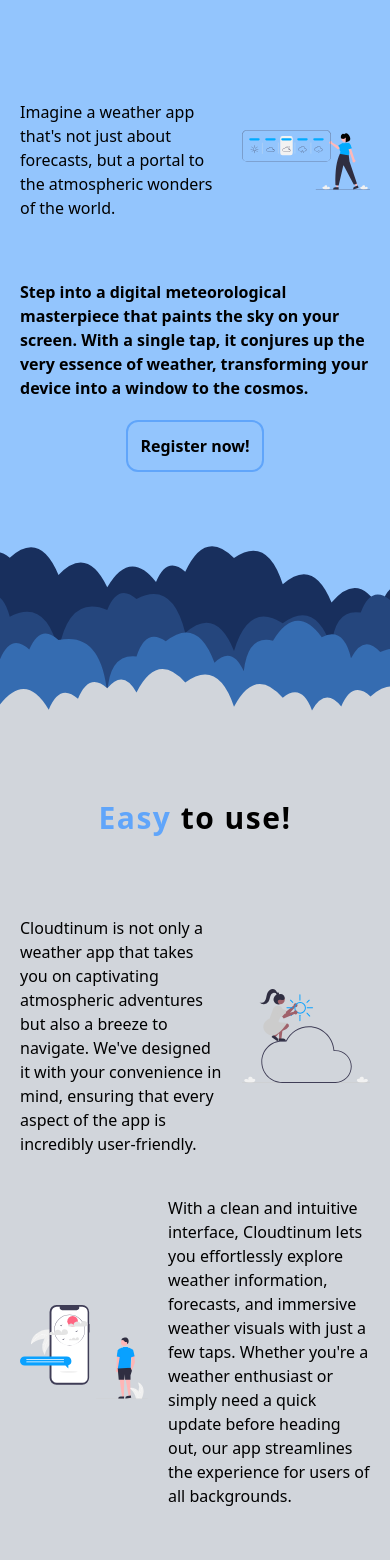
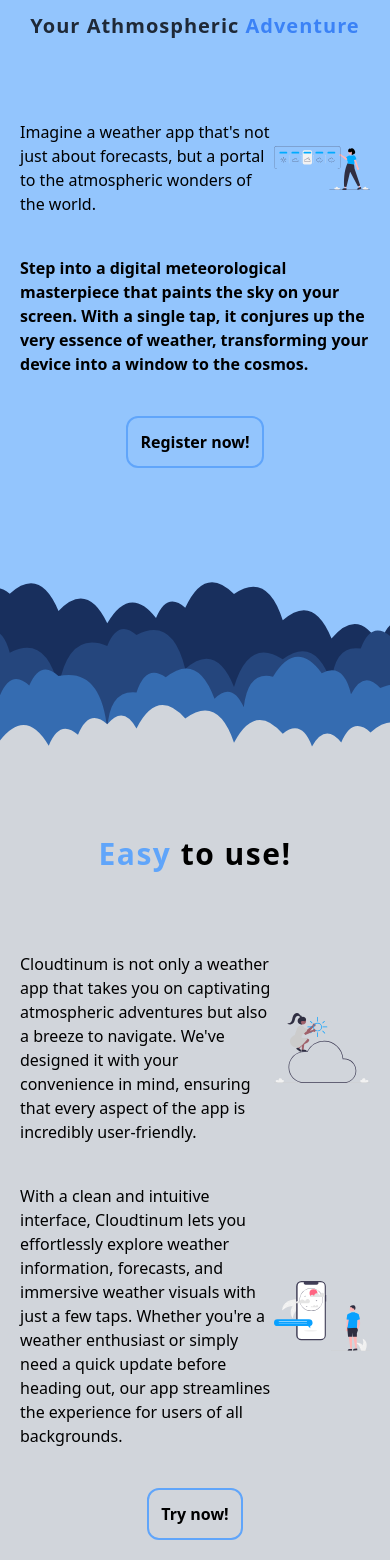
Before and after one commit to miysono/better-weather-app, a React (Vite) app: page / in a window 390 px wide. Shown: the part 1168-2728 px from the top of the page. Built offline with nearby package versions, Linux system fonts and the light colour scheme.

Commit message:
made code more reusable

```diff
--- a/src/components/Button.jsx
+++ b/src/components/Button.jsx
@@ -1,6 +1,10 @@
-function Button({ children, onClick, className, type }) {
+function Button({ children, onClick, type }) {
   return (
-    <button type={type} className={className} onClick={onClick}>
+    <button
+      type={type}
+      className="p-3 mb-20 font-semibold lg:text-2xl hover:bg-blue-400 border-blue-400 border-2 rounded-xl duration-300"
+      onClick={onClick}
+    >
       {children}
     </button>
   );
--- a/src/components/PageContentCard.jsx
+++ b/src/components/PageContentCard.jsx
@@ -4,7 +4,7 @@
   imgLeft = false,
 }) {
   return (
-    <div className="flex items-center justify-center mb-20 lg:w-2/3 lg:gap-10">
+    <div className="flex items-center justify-center lg:w-2/3 lg:gap-10">
       {imgLeft && <img src={imgSrc} className="w-24 lg:w-64" />}
       <p className="lg:w-1/2 lg:text-xl">{textContent}</p>
       {!imgLeft && <img src={imgSrc} className="w-24 lg:w-64" />}
--- a/src/layouts/Navbar.jsx
+++ b/src/layouts/Navbar.jsx
@@ -1,6 +1,5 @@
 import { NavLink } from "react-router-dom";
 import { useState } from "react";
-import Button from "../components/Button";
 
 function Navbar({
   bg = "bg-blue-300",
@@ -54,12 +53,15 @@
           </NavLink>
         </div>
 
-        <NavLink to="/login">
-          <div className="flex items-center">
-            <div className="p-4 hover:bg-blue-400 duration-300 rounded-b-xl">
-              <Button>Sign in</Button>
-            </div>
-          </div>
+        <NavLink
+          to="/login"
+          className={({ isActive }) =>
+            isActive
+              ? "p-4 bg-blue-400 duration-300 text-gray-800 rounded-b-xl"
+              : "p-4 hover:bg-blue-400 text-gray-800 duration-300 rounded-b-xl"
+          }
+        >
+          <p>Sign in</p>
         </NavLink>
       </header>
 
--- a/src/pages/aboutus/AboutUs.jsx
+++ b/src/pages/aboutus/AboutUs.jsx
@@ -1,4 +1,4 @@
-import { Link } from "react-router-dom";
+import { Link, NavLink } from "react-router-dom";
 
 import Navbar from "/src/layouts/Navbar";
 import Footer from "/src/layouts/Footer";
@@ -15,7 +15,7 @@
       <Navbar />
       <PageBody>
         {/* Title */}
-        <PageHeader title={"Who are we?"} subtitle={"About us"} />
+        <PageHeader title="Who are we?" subtitle="About us" />
 
         {/* Body */}
         <div className="relative px-5 flex justify-center items-center flex-col">
@@ -59,17 +59,11 @@
           />
 
           {/* CTA */}
-          <Link to="/login">
-            <Button
-              className={
-                "inline-block px-5 py-3 duration-500 font-semibold text-center rounded-2xl hover:text-blue-400 border-gray-800 hover:bg-gray-800 border-2 lg:text-xl lg:w-96 "
-              }
-              type="button"
-            >
-              {" "}
-              Get Started
-            </Button>
-          </Link>
+          <div className="mt-10">
+            <NavLink to="/login">
+              <Button>Get Started!</Button>
+            </NavLink>
+          </div>
         </div>
       </PageBody>
       {/* Footer */}
--- a/src/pages/aboutus/components/AboutUsSubtitle.jsx
+++ b/src/pages/aboutus/components/AboutUsSubtitle.jsx
@@ -1,6 +1,6 @@
 export default function AboutUsSubtitle({ subtitle }) {
   return (
-    <div className="mx-auto mb-8">
+    <div className="mx-auto mb-10 mt-20">
       <span className="font-bold uppercase text-blue-400">{subtitle}</span>
     </div>
   );
--- a/src/pages/homepage/components/HomepageDescriptions.jsx
+++ b/src/pages/homepage/components/HomepageDescriptions.jsx
@@ -1,6 +1,8 @@
 import { NavLink } from "react-router-dom";
 import { Parallax } from "react-scroll-parallax";
 import { useInView } from "react-intersection-observer";
+import Button from "/src/components/Button";
+import PageContentCard from "/src/components/PageContentCard";
 
 export default function HomepageDescription() {
   const { ref, inView } = useInView({ threshold: 0 });
@@ -17,7 +19,8 @@
           <img src="/particles.svg" className="absolute opacity-50" />
         </Parallax>
 
-        <div className="mt-10 flex items-center align-center flex-col justify-center z-50">
+        <div className="mt-20 px-5 flex items-center align-center flex-col justify-center z-50">
+          {/* Title */}
           <h1
             className={`font-semibold text-xl text-gray-800
                 tracking-wider lg:text-5xl`}
@@ -31,26 +34,24 @@
               Adventure
             </span>
           </h1>
+
+          {/* Content */}
           <div className="mt-20 lg:mt-16 lg:w-2/3">
-            <div className="p-5 gap-5 flex justify-center lg:gap-10">
-              <p className=" lg:text-2xl lg:w-96">
-                Imagine a weather app that&apos;s not just about forecasts, but
-                a portal to the atmospheric wonders of the world.
-              </p>
-              <img src="weather-img-1.svg" className="w-32 lg:w-96" />
-            </div>
+            <PageContentCard
+              imgSrc="weather-img-1.svg"
+              textContent="Imagine a weather app that's not just about forecasts, but
+                a portal to the atmospheric wonders of the world."
+            />
           </div>
-          <div className="p-5 flex justify-center mt-5 flex-col items-center relative">
+          <div className="flex justify-center mt-10 flex-col items-center relative">
             <h1 className="font-semibold lg:text-2xl lg:w-2/3 lg:text-center ">
               Step into a digital meteorological masterpiece that paints the sky
               on your screen. With a single tap, it conjures up the very essence
               of weather, transforming your device into a window to the cosmos.
             </h1>
-            <div className="my-5 relative lg:mt-5">
+            <div className="mt-10 relative lg:mt-5">
               <NavLink to="/login">
-                <div className=" hover:bg-blue-500 border-blue-400 border-2 rounded-xl relative">
-                  <p className="p-3 font-semibold lg:text-2xl">Register now!</p>
-                </div>
+                <Button>Register now!</Button>
               </NavLink>
             </div>
           </div>
--- a/src/pages/homepage/components/HomepageFeatures.jsx
+++ b/src/pages/homepage/components/HomepageFeatures.jsx
@@ -1,33 +1,39 @@
+import { NavLink } from "react-router-dom";
+import Button from "/src/components/Button";
+import PageContentCard from "/src/components/PageContentCard";
+
 export default function HomepageFeatures() {
   return (
-    <section className=" relative bg-gray-300">
+    <section className="relative px-5 bg-gray-300">
       <div className="flex items-center align-center justify-center flex-col">
+        {/* Title */}
         <h1 className="font-semibold text-3xl mt-20 tracking-wider lg:text-5xl">
           <span className="text-blue-400">Easy</span> to use!
         </h1>
 
-        <div className="my-20 lg:w-2/3">
-          <div className="px-5 flex items-center justify-center gap-5">
-            <p className="lg:w-96 lg:text-xl">
-              Cloudtinum is not only a weather app that takes you on captivating
-              atmospheric adventures but also a breeze to navigate. We&apos;ve
+        {/* Content */}
+        <div className="mt-20 mb-10 flex flex-col gap-10 lg:w-2/3">
+          <PageContentCard
+            imgSrc="weather-img-2.svg"
+            textContent="Cloudtinum is not only a weather app that takes you on captivating
+              atmospheric adventures but also a breeze to navigate. We've
               designed it with your convenience in mind, ensuring that every
-              aspect of the app is incredibly user-friendly.
-            </p>
-            <img src="weather-img-2.svg" className="w-32 lg:w-72" />
-          </div>
-          <div className="px-5 mt-10 flex align-center items-center justify-center gap-5">
-            <img src="weather-img-3.svg" className="w-32 lg:w-72" />
-            <p className="lg:w-96 lg:text-xl">
-              With a clean and intuitive interface, Cloudtinum lets you
+              aspect of the app is incredibly user-friendly."
+          />
+
+          <PageContentCard
+            imgSrc="weather-img-3.svg"
+            textContent="With a clean and intuitive interface, Cloudtinum lets you
               effortlessly explore weather information, forecasts, and immersive
-              weather visuals with just a few taps. Whether you&apos;re a
+              weather visuals with just a few taps. Whether you're a
               weather enthusiast or simply need a quick update before heading
               out, our app streamlines the experience for users of all
-              backgrounds.
-            </p>
-          </div>
+              backgrounds."
+          />
         </div>
+        <NavLink to="/login">
+          <Button>Try now!</Button>
+        </NavLink>
       </div>
     </section>
   );
--- a/src/pages/pricing/Pricing.jsx
+++ b/src/pages/pricing/Pricing.jsx
@@ -3,7 +3,6 @@
 import PageHeader from "/src/components/PageHeader";
 import PageBody from "/src/components/PageBody";
 
-import CardsContainer from "./components/CardsContainer";
 import PricingCard from "./components/PricingCard";
 import PricingFeatureList from "./components/PricingFeatureList";
 
@@ -16,7 +15,7 @@
         {/* Header */}
         <PageHeader title="Choose your best plan" subtitle="Pricing" />
         {/* Cards */}
-        <CardsContainer>
+        <div className="flex flex-col lg:flex-row justify-center px-5 w-full gap-10">
           {/* Card 1 */}
           <PricingCard
             title="Basic"
@@ -64,7 +63,7 @@
               ]}
             />
           </PricingCard>
-        </CardsContainer>
+        </div>
       </PageBody>
       {/* Footer */}
       <Footer />
--- a/src/pages/pricing/components/CardsContainer.jsx
+++ /dev/null
@@ -1,7 +0,0 @@
-export default function CardsContainer({ children }) {
-  return (
-    <div className="flex flex-col lg:flex-row justify-center w-full gap-10">
-      {children}
-    </div>
-  );
-}
--- a/src/pages/pricing/components/PricingCard.jsx
+++ b/src/pages/pricing/components/PricingCard.jsx
@@ -1,3 +1,5 @@
+import { NavLink } from "react-router-dom";
+
 export default function PricingCard({
   children,
   price,
@@ -21,16 +23,16 @@
       </div>
       <p className="mt-3 ">{description}</p>
       {children}
-      <button
-        type="button"
+      <NavLink
+        to="/login"
         className={`inline-block px-5 py-3 duration-500 font-semibold text-center rounded-2xl border-2 text-xl ${
           active
             ? "border-blue-400 hover:bg-blue-400 hover:text-gray-800"
             : "border-gray-800 hover:bg-gray-800 hover:text-blue-400"
         } `}
       >
-        Get Started
-      </button>
+        <button> Get Started</button>
+      </NavLink>
     </div>
   );
 }
```
